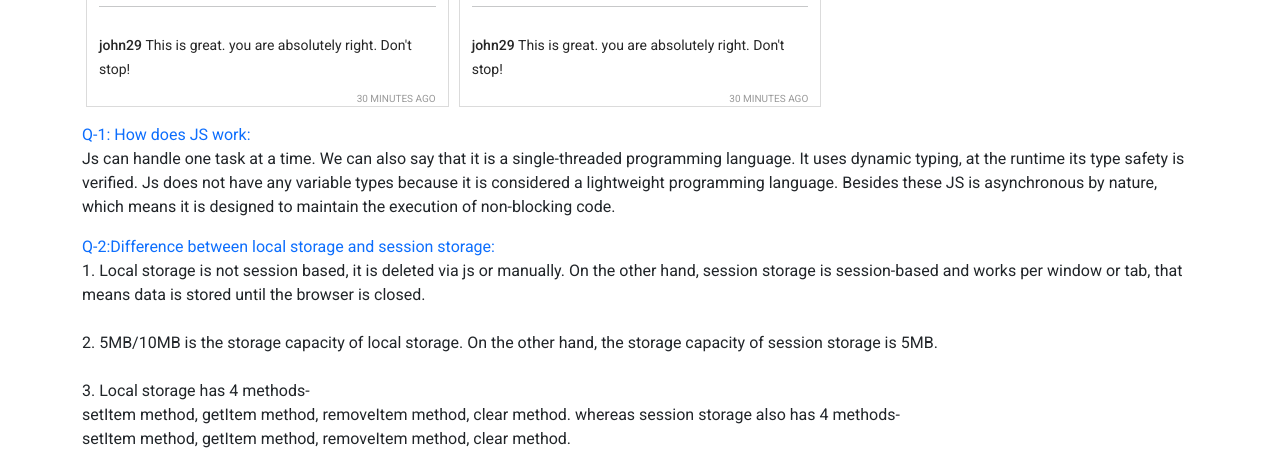
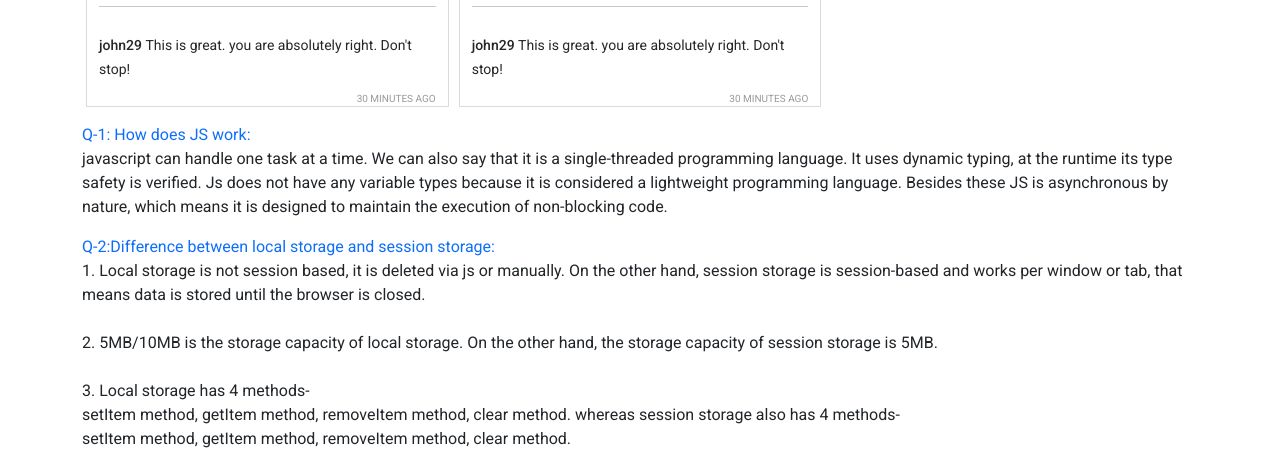
Before and after one commit to Abdullajkkniu/insta-shohor-assign-7, a plain HTML site: page index.html in a window 1280 px wide. Shown: the part 1425-1892 px from the top of the page. Drawn offline with nearby package versions, Linux system fonts and the light colour scheme.

```diff
--- a/index.html
+++ b/index.html
@@ -79,7 +79,7 @@
         </main>
         <section class="container">
             <p> <span class="text-primary">Q-1: How does JS work:</span><br>
-                Js can handle one task at a time. We can also say that it is a single-threaded programming language. It uses dynamic typing, at the runtime its type safety is verified. Js does not have any variable types because it is considered a lightweight programming language. Besides these JS is asynchronous by nature, which means it is designed to maintain the execution of non-blocking code.</p>
+                javascript can handle one task at a time. We can also say that it is a single-threaded programming language. It uses dynamic typing, at the runtime its type safety is verified. Js does not have any variable types because it is considered a lightweight programming language. Besides these JS is asynchronous by nature, which means it is designed to maintain the execution of non-blocking code.</p>
                 <p><span class="text-primary">Q-2:Difference between local storage and session storage:</span><br>
                     1. Local storage is not session based, it is deleted via js or manually. On the other hand, session storage is session-based and works per window or tab, that means data is stored until the browser is closed. <br><br>
                     2. 5MB/10MB is the storage capacity of local storage. On the other hand, the storage capacity of session storage is 5MB. <br><br>
```
